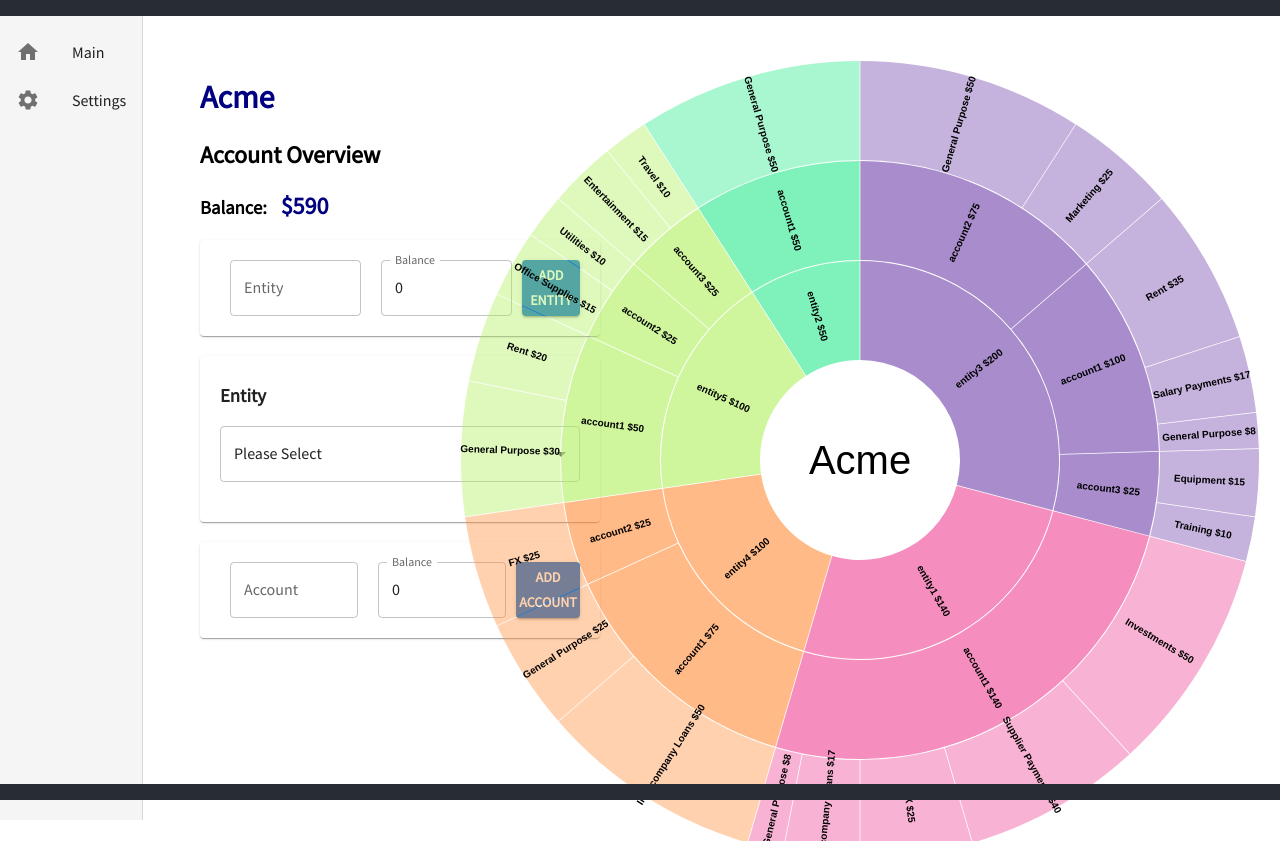
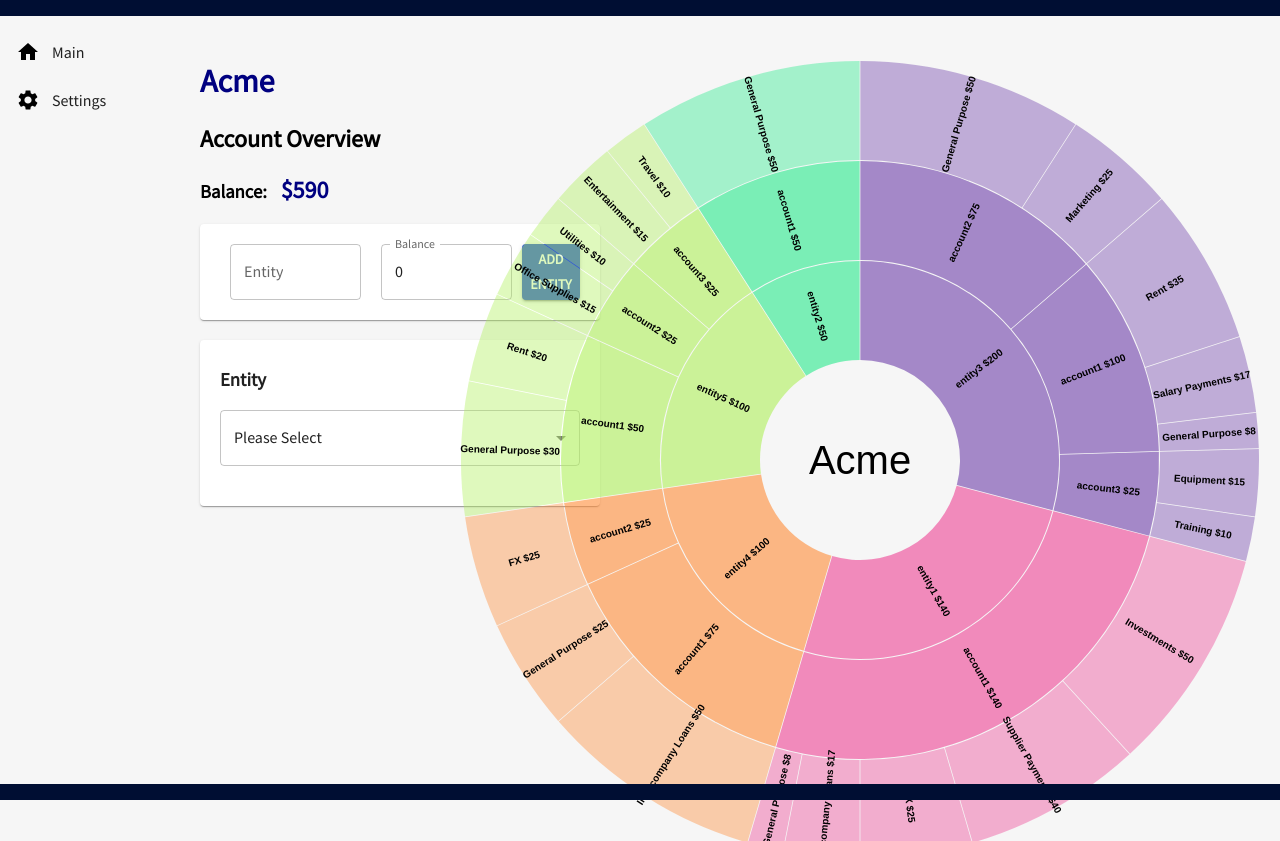
Before and after one commit to sickle5stone/sunburst-form, a React (Create React App) app: page / in a window 1280 px wide. After the commit the page ends 800 px from the top, so only its background shows below. Built offline with nearby package versions, Linux system fonts and the light colour scheme.

Commit message:
feat: update descriptions and disable navigation

```diff
--- a/public/index.html
+++ b/public/index.html
@@ -2,14 +2,13 @@
 <html lang="en">
   <head>
     <meta charset="utf-8" />
-    <link rel="icon" href="%PUBLIC_URL%/favicon.ico" />
+    <link rel="icon" href="%PUBLIC_URL%/sunburst.png" />
     <meta name="viewport" content="width=device-width, initial-scale=1" />
     <meta name="theme-color" content="#000000" />
     <meta
       name="description"
-      content="Web site created using create-react-app"
+      content="A d3 sunburst form-based builder"
     />
-    <link rel="apple-touch-icon" href="%PUBLIC_URL%/logo192.png" />
     <!--
       manifest.json provides metadata used when your web app is installed on a
       user's mobile device or desktop. See https://developers.google.com/web/fundamentals/web-app-manifest/
@@ -27,7 +26,7 @@
       work correctly both with client-side routing and a non-root public URL.
       Learn how to configure a non-root public URL by running `npm run build`.
     -->
-    <title>React App</title>
+    <title>Sunburst Form</title>
   </head>
   <body>
     <noscript>You need to enable JavaScript to run this app.</noscript>
--- a/src/App.css
+++ b/src/App.css
@@ -49,8 +49,10 @@
 }
 
 header{
-  position: relative;
-  background-color: #282c34;
+  position: fixed;
+  width: 100%;
+  top: 0;
+  background-color: #000E33;
   min-height: 2vh;
   z-index: 5;
 }
@@ -59,7 +61,7 @@ footer {
   position: fixed;
   width: 100%;
   bottom: 0;
-  background-color: #282c34;
+  background-color: #000E33;
   min-height: 2vh;
   z-index: 5;
 }
@@ -80,7 +82,7 @@ footer {
 }
 
 .listItem:hover {
-  background: #C4D4E0
+  background: #CBDCF1
 }
 
 .target {
@@ -89,7 +91,7 @@ footer {
 
 .target:hover {
   opacity: 1;
-  fill: lightblue;
+  fill: #CBDCF1;
 }
 
 .alert-enter {
--- a/src/App.js
+++ b/src/App.js
@@ -134,7 +134,12 @@ function App() {
     // const newRow = [];
     const { entity, level, key, balance, account } = newFields;
 
+    // const balance = Number.parseInt(balanceStr);
+
     let newObj = JSON.parse(JSON.stringify(jsonChildrens));
+    newObj["org"]["total"] += Number.parseInt(balance);
+    newObj["org"]["entities"][entitySelected]["total"] +=
+      Number.parseInt(balance);
     newObj["org"]["entities"][entitySelected]["accounts"] = {
       ...newObj["org"]["entities"][entitySelected]["accounts"],
       [account]: {
@@ -368,6 +373,7 @@ function App() {
             </Select>
           </Paper>
 
+          {entitySelected !== 0 && (
             <Paper
               style={{
                 minWidth: "80%",
@@ -403,6 +409,7 @@ function App() {
                 }}
                 onClick={() => {
                   appendRow({
+                    entity: entitySelected,
                     account: newAccountValue,
                     balance: newBalanceValue,
                   });
@@ -413,6 +420,7 @@ function App() {
                 Add Account
               </Button>
             </Paper>
+          )}
           {entitySelected !== 0 && (
             <Paper
               style={{
@@ -462,19 +470,19 @@ function App() {
   };
 
   const handleUpdateSelections = (depth, data, parent) => {
+    console.log(depth, data, parent);
     switch (depth) {
       case 1:
-        console.log(depth, data, parent);
+        // console.log(depth, data, parent);
         setEntitySelected(data);
         break;
       case 2:
-        console.log(depth, data, parent);
+        // console.log(depth, data, parent);
         // setAccount
         setEntitySelected(parent);
         setActiveAccount(data);
         break;
       default:
-        return;
     }
   };
 
@@ -544,10 +552,12 @@ function App() {
         }}
         PaperProps={{
           style: {
-            background: "#d8d8d840",
+            background: "#f6f6f6",
+            border: 0,
             paddingTop: "2.5vh",
             position: "fixed",
             zIndex: 1,
+            minWidth: "180px",
           },
         }}
       >
@@ -560,7 +570,7 @@ function App() {
               class="listItem"
             >
               <ListItemButton>
-                <ListItemIcon>
+                <ListItemIcon sx={{ color: "black", minWidth: "36px" }}>
                   {text === "Main" ? <Home></Home> : <Settings></Settings>}
                 </ListItemIcon>
                 <ListItemText primary={text} />
@@ -594,7 +604,7 @@ function App() {
                   // key={Date.now()}
                   recalculate={sortDataOnCategories}
                   data={jsonData}
-                  keyId={Date.now()}
+                  keyId={size}
                   width={width}
                   size={size}
                   update={show}
@@ -613,7 +623,7 @@ function App() {
         </div>
       )}
       {activePage === "Settings" && (
-        <div style={{ margin: "80px 160px" }}>
+        <div style={{ margin: "80px 200px" }}>
           <h3>Width</h3>
           <TextField
             style={{ width: "500px", margin: "10px" }}
--- a/src/SunburstChartInt.js
+++ b/src/SunburstChartInt.js
@@ -196,16 +196,6 @@ const Sunburst = (props) => {
         .on("click", clicked);
 
       function clicked(event, p) {
-        if (!special) {
-          // console.log(root.data.name);
-          // if (p.data.name !== root.data.name) {
-          //   storeRoot(true);
-          // } else if (p.data.name === root.data.name) {
-          //   storeRoot(false);
-          // }
-          // console.log(p.depth, p.data.name);
-        }
-
         parent.datum(p.parent || root);
 
         g.select("#mainCircleText").text(p.data.name);
@@ -226,7 +216,7 @@ const Sunburst = (props) => {
             })
         );
 
-        const t = g.transition().duration(500);
+        const t = g.transition().duration(350);
 
         // Transition the data on all arcs, even the ones that aren’t visible,
         // so that if this transition is interrupted, entering arcs will start
@@ -264,7 +254,7 @@ const Sunburst = (props) => {
           .attr("fill-opacity", (d) => +labelVisible(d.target))
           .attrTween("transform", (d) => () => labelTransform(d.current));
 
-        updateSelections(p.depth, p.data.name, p.parent.data.name);
+        // updateSelections(p.depth, p.data.name, p.parent.data.name);
       }
 
       function arcVisible(d) {
@@ -284,6 +274,19 @@ const Sunburst = (props) => {
       }
     }
   };
+
+  // React.useEffect(() => {
+  //   console.log("updated P");
+  //   if (p) {
+  //   }
+  //   return () => {
+  //     const { updateSelections } = props;
+
+  //     if (p) {
+  //       updateSelections(p.depth, p.data.name, p.parent.data.name);
+  //     }
+  //   };
+  // }, [p, props]);
 
   return (
     <div id={props.keyId} className="text-center">
--- a/src/components/CollapseTable/index.js
+++ b/src/components/CollapseTable/index.js
@@ -37,6 +37,7 @@ function createData(account, balance) {
 function Row(props) {
   const { row, onSave, data, entity, activeAccount } = props;
   const [open, setOpen] = React.useState(false);
+  const [runOnce, setRunOnce] = React.useState(true);
 
   // console.log(data, activeAccount);
 
@@ -45,10 +46,16 @@ function Row(props) {
   }
 
   if (data.name === activeAccount) {
-    if (!open) {
-      setOpen(true);
+    if (runOnce && !open) {
+      setOpen(!open);
+      setRunOnce(false);
     }
   }
+
+  const handleOpen = (state) => {
+    setOpen(state);
+    // setRunOnce(true);
+  };
 
   const handleSave = (saveData) => {
     // console.log(saveData, entity, data.name);
@@ -67,13 +74,13 @@ function Row(props) {
     <React.Fragment>
       <TableRow
         sx={{ "& > *": { borderBottom: "unset" } }}
-        onClick={() => setOpen(!open)}
+        onClick={() => handleOpen(!open)}
       >
         <TableCell>
           <IconButton
             aria-label="expand row"
             size="small"
-            onClick={() => setOpen(!open)}
+            onClick={() => handleOpen(!open)}
           >
             {open ? <KeyboardArrowUpIcon /> : <KeyboardArrowDownIcon />}
           </IconButton>
@@ -112,7 +119,7 @@ Row.propTypes = {
         customerId: PropTypes.string.isRequired,
         date: PropTypes.string.isRequired,
       })
-    ).isRequired,
+    ),
     name: PropTypes.string.isRequired,
     price: PropTypes.number.isRequired,
     protein: PropTypes.number.isRequired,
@@ -149,7 +156,7 @@ export default function CollapsibleTable(props) {
           </TableRow>
         </TableHead>
         <TableBody>
-          {filteredData.children.map((child) => (
+          {filteredData?.children.map((child) => (
             <Row
               key={child.name}
               data={child}
--- a/src/index.css
+++ b/src/index.css
@@ -10,7 +10,7 @@ body {
 
 html, body, #root {
   height: 100%;
-  /* background: #d8d8d840; */
+  background: #f6f6f6;
 }
 
 code {
--- a/src/index.js
+++ b/src/index.js
@@ -10,6 +10,15 @@ const root = ReactDOM.createRoot(document.getElementById("root"));
 const theme = createTheme({
   typography: {
     fontFamily: ['"Source Sans Pro"', "sans-serif"].join(","),
+  },
+  components: {
+    MuiButton: {
+      styleOverrides: {
+        root: {
+          backgroundColor: "#355CD3",
+        },
+      },
+    },
   },
 });
 
```
Also changed, not shown: public/sunburst.png (added), sunburst.png (added), 10 other files (tests, documents, lock files or other folders). Lines whose indentation alone changed are shown as unchanged.
